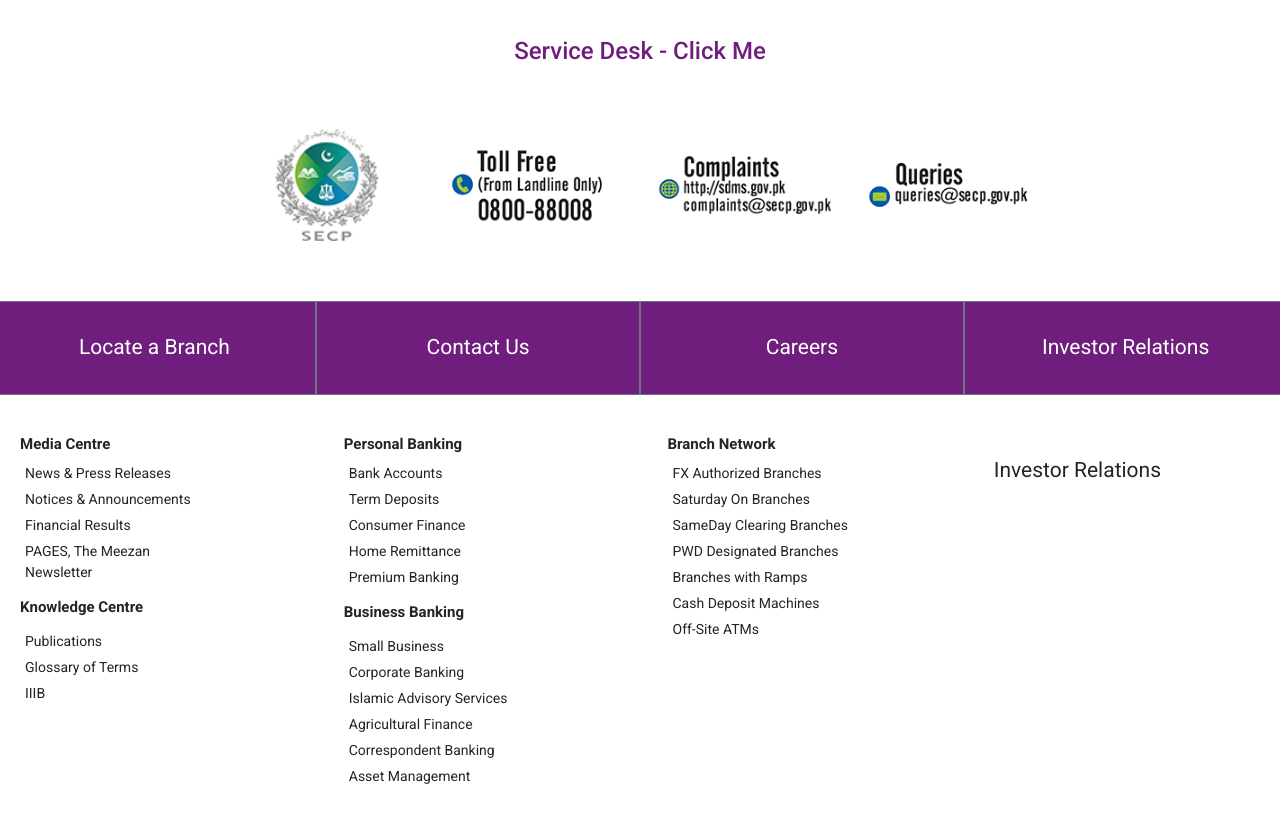
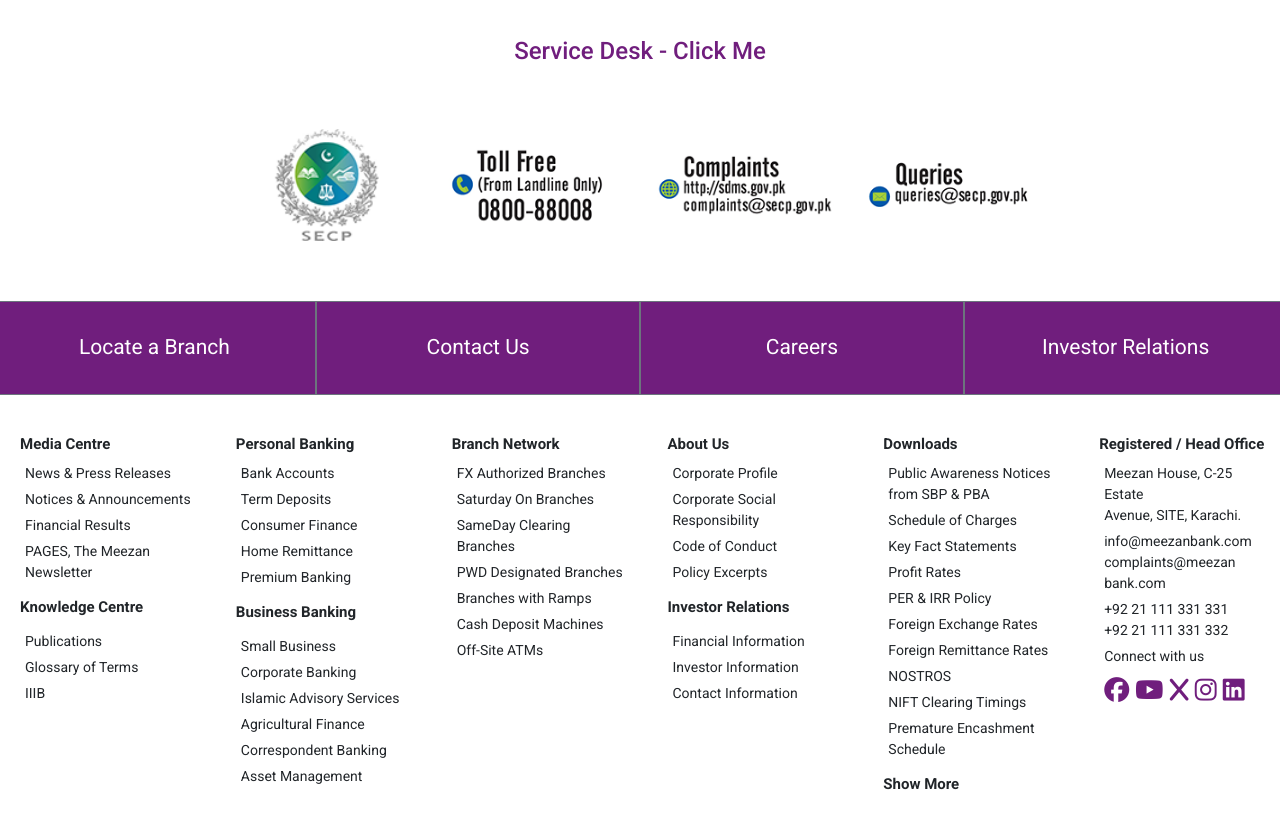
Before and after one commit to HammadAkhter07/Meezan-bank, a plain HTML site: page index.html in a window 1280 px wide. Shown: the part 1730-2558 px from the top of the page. Drawn offline with nearby package versions, Linux system fonts and the light colour scheme.

Commit message:
alhumdullilah complete

```diff
--- a/index.html
+++ b/index.html
@@ -4,7 +4,7 @@
 <head>
   <meta charset="UTF-8">
   <meta name="viewport" content="width=device-width, initial-scale=1.0">
-  <title>Document</title>
+  <title>Meezan Bank | The Premier Islamic Bank</title>
   <link rel="stylesheet" href="./style.css">
   <link rel="stylesheet" href="./utility.css">
   <link href="https://cdn.jsdelivr.net/npm/bootstrap@5.3.3/dist/css/bootstrap.min.css" rel="stylesheet"
@@ -218,7 +218,7 @@
   <footer>
 
     <div class="row my-5">
-      <div class="col-12 col-lg-3 text-start ">
+      <div class="col-12 col-lg-2 text-start ">
         <ul>
           <h2 class="font-15 weight-7 my-3">
             Media Centre
@@ -249,7 +249,7 @@
             IIIB </li>
         </ul>
       </div>
-      <div class="col-12 col-lg-3 text-start">
+      <div class="col-12 col-lg-2 text-start">
         <ul>
           <h2 class="font-15 weight-7 my-3">
             Personal Banking
@@ -307,7 +307,7 @@
           </li>
         </ul>
       </div>
-      <div class="col-12 col-lg-3 text-start">
+      <div class="col-12 col-lg-2 text-start">
         <ul>
           <h2 class="font-15 weight-7 my-3">
             Branch Network
@@ -349,11 +349,144 @@
           </li>
         </ul>
       </div>
+      <div class="col-12 col-lg-2 text-start">
+        <ul>
+          <h2 class="font-15 weight-7 my-3">
+            About Us
+          </h2>
 
-      <div class="col-12 col-lg-3 font-21 p-5">Investor Relations</div>
-      <div></div>
-      <div></div>
-    </div>
+          <li class="font-14 m-2 list-style-none">
+            Corporate Profile
+          </li>
+          <li class="font-14 m-2 list-style-none">
+
+            Corporate Social Responsibility
+
+          </li>
+          <li class="font-14 m-2 list-style-none">
+            Code of Conduct
+
+          </li>
+          <li class="font-14 m-2 list-style-none">
+            Policy Excerpts
+
+          </li>
+
+          <h2 class="font-15 weight-7 my-4">
+            Investor Relations
+
+          </h2>
+          <li class="font-14 m-2 list-style-none">
+            Financial Information
+
+          </li>
+          <li class="font-14 m-2 list-style-none">
+            Investor Information
+
+          </li>
+          <li class="font-14 m-2 list-style-none">
+            Contact Information
+          </li>
+          </ul>
+      </div>
+
+      <div class="col-12 col-lg-2 text-start">
+        <ul>
+          <h2 class="font-15 weight-7 my-3">
+            Downloads
+
+          </h2>
+
+          <li class="font-14 m-2 list-style-none">
+            Public Awareness Notices <br /> from SBP & PBA
+          </li>
+          <li class="font-14 m-2 list-style-none">
+            Schedule of Charges
+
+
+          </li>
+          <li class="font-14 m-2 list-style-none">
+            Key Fact Statements
+
+          </li>
+          <li class="font-14 m-2 list-style-none">
+            Profit Rates
+
+          </li>
+
+
+          <li class="font-14 m-2 list-style-none">
+            PER & IRR Policy
+
+          </li>
+          <li class="font-14 m-2 list-style-none">
+            Foreign Exchange Rates
+
+          </li>
+          <li class="font-14 m-2 list-style-none">
+            Foreign Remittance Rates
+          </li>
+          <li class="font-14 m-2 list-style-none">
+            NOSTROS
+          </li>
+          <li class="font-14 m-2 list-style-none">
+            NIFT Clearing Timings
+          </li>
+          <li class="font-14 m-2 list-style-none">
+            Premature Encashment Schedule
+          </li>
+
+
+          <h2 class="font-15 weight-7 my-4">
+
+            Show More
+          </h2>
+          </ul>
+      </div>
+
+
+
+
+
+      <div class="col-12 col-lg-2 text-start">
+        <ul>
+          <h2 class="font-15 weight-7 my-3">
+            Registered / Head Office
+
+          </h2>
+
+          <li class="font-14 m-2 list-style-none">
+            Meezan House, C-25 Estate <br /> Avenue, SITE, Karachi.
+          </li>
+          <li class="font-14 m-2 list-style-none">
+            info@meezanbank.com <br />
+      complaints@meezan<br />bank.com
+
+          </li>
+          <li class="font-14 m-2 list-style-none">
+            +92 21 111 331 331 <br />
+      +92 21 111 331 332
+
+          </li>
+          <li class="font-14 m-2 list-style-none">
+            Connect with us
+
+          </li>
+
+
+          <li class="font-25 text-purple m-2 list-style-none">
+
+            <i class="fa-brands fa-facebook"></i>
+            <i class="fa-brands fa-youtube"></i>
+            <i class="fa-solid fa-x"></i>
+            <i class="fa-brands fa-instagram"></i>
+            <i class="fa-brands fa-linkedin"></i>
+          </li>
+
+
+
+          </ul>
+      </div>
 
 
   </footer>
```
